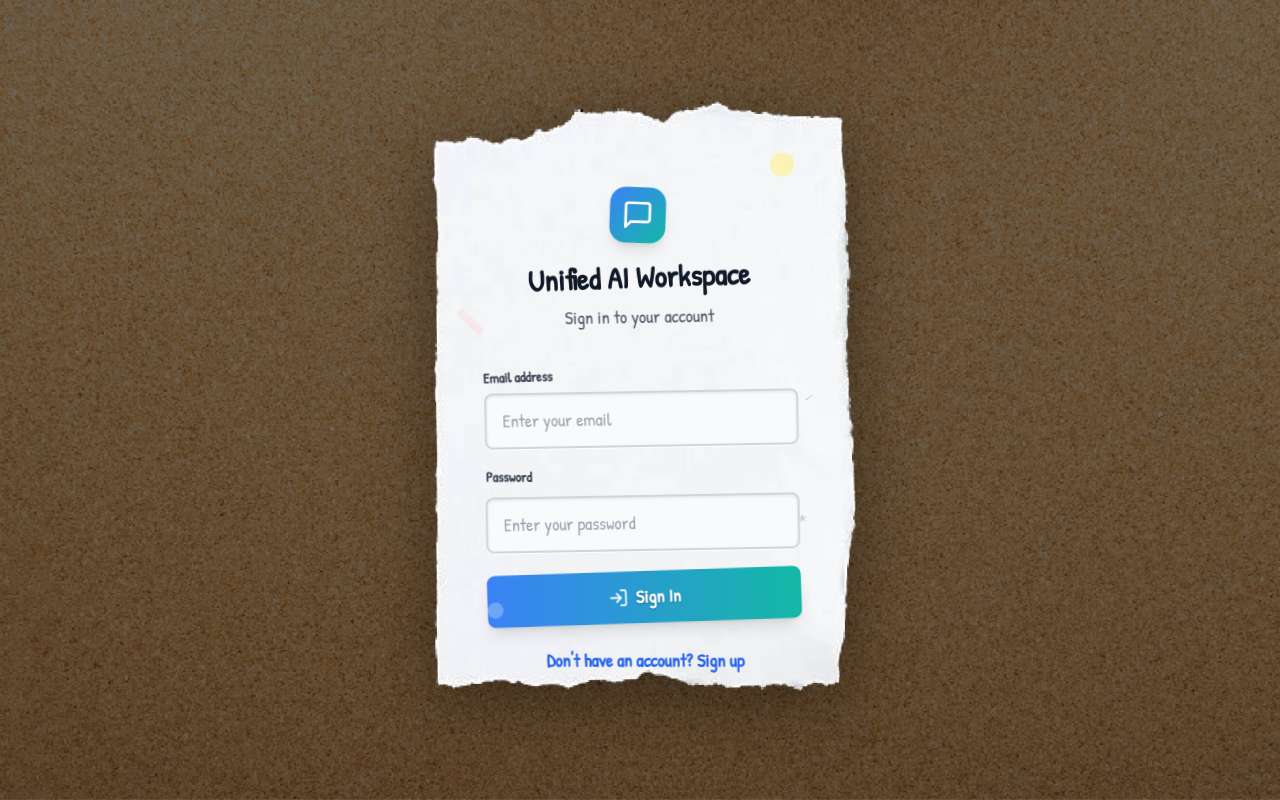
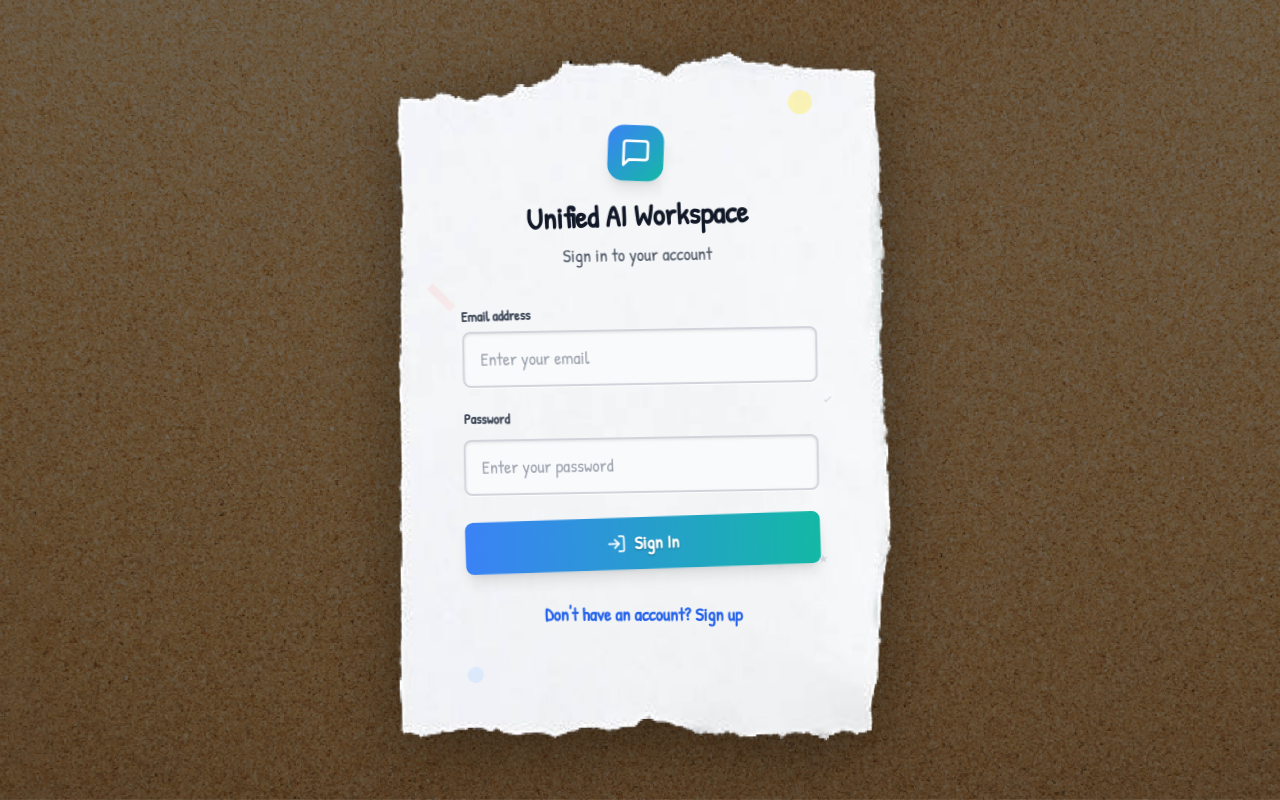
Before and after one commit to bananamon423/Bolt-hackathon, a React (Vite) app: page /admin in a window 1280 px wide. Built offline with nearby package versions, Linux system fonts and the light colour scheme; no server answers.

Commit message:
Make torn paper bigger to fit sign-up form

```diff
--- a/src/components/AuthForm.tsx
+++ b/src/components/AuthForm.tsx
@@ -45,8 +45,8 @@ export function AuthForm({ onSignIn, onSignUp }: AuthFormProps) {
         backgroundAttachment: 'fixed'
       }}
     >
-      <div className="max-w-md w-full">
-        {/* Torn Paper Container using actual image */}
+      <div className="max-w-lg w-full">
+        {/* Torn Paper Container using actual image - made bigger */}
         <div
           className="relative"
           style={{
@@ -56,14 +56,15 @@ export function AuthForm({ onSignIn, onSignUp }: AuthFormProps) {
             backgroundRepeat: 'no-repeat',
             filter: 'drop-shadow(0 15px 35px rgba(0,0,0,0.4))',
             transform: 'rotate(-1deg)',
-            aspectRatio: '3/4',
-            minHeight: '600px'
+            aspectRatio: '3/4.2',
+            minHeight: '750px',
+            width: '100%'
           }}
         >
-          {/* Content overlay positioned within the paper bounds */}
-          <div className="absolute inset-0 p-8 pt-16 pb-12" style={{
-            // Adjust these values to fit content within the visible paper area
-            margin: '5% 8% 8% 8%'
+          {/* Content overlay positioned within the paper bounds with more generous padding */}
+          <div className="absolute inset-0 p-12 pt-20 pb-16" style={{
+            // More generous margins to ensure content fits well within the paper
+            margin: '4% 6% 6% 6%'
           }}>
             {/* Header */}
             <div className="text-center mb-8">
@@ -80,8 +81,8 @@ export function AuthForm({ onSignIn, onSignUp }: AuthFormProps) {
               </p>
             </div>
 
-            {/* Form */}
-            <form onSubmit={handleSubmit} className="space-y-5">
+            {/* Form with better spacing */}
+            <form onSubmit={handleSubmit} className="space-y-6">
               {isSignUp && (
                 <div className="transform rotate-1">
                   <label htmlFor="username" className="block text-sm font-bold text-gray-700 mb-2">
@@ -163,8 +164,8 @@ export function AuthForm({ onSignIn, onSignUp }: AuthFormProps) {
               </button>
             </form>
 
-            {/* Toggle Sign Up/Sign In */}
-            <div className="mt-6 text-center">
+            {/* Toggle Sign Up/Sign In with better spacing */}
+            <div className="mt-8 text-center">
               <button
                 onClick={() => setIsSignUp(!isSignUp)}
                 className="text-blue-600 hover:text-blue-700 font-bold transition-colors text-lg transform rotate-1 hover:rotate-0 inline-block"
@@ -173,16 +174,16 @@ export function AuthForm({ onSignIn, onSignUp }: AuthFormProps) {
               </button>
             </div>
 
-            {/* Decorative elements - positioned to look natural on the paper */}
-            <div className="absolute top-8 right-8 w-6 h-6 bg-yellow-200 rounded-full opacity-60 transform rotate-45"></div>
-            <div className="absolute bottom-12 left-8 w-4 h-4 bg-blue-200 rounded-full opacity-40 transform -rotate-12"></div>
-            <div className="absolute top-1/3 left-4 w-2 h-8 bg-red-200 opacity-30 transform -rotate-45"></div>
+            {/* Decorative elements - repositioned for larger paper */}
+            <div className="absolute top-12 right-12 w-6 h-6 bg-yellow-200 rounded-full opacity-60 transform rotate-45"></div>
+            <div className="absolute bottom-16 left-12 w-4 h-4 bg-blue-200 rounded-full opacity-40 transform -rotate-12"></div>
+            <div className="absolute top-1/3 left-6 w-2 h-8 bg-red-200 opacity-30 transform -rotate-45"></div>
 
-            {/* Small doodles to make it feel more handwritten */}
-            <div className="absolute top-1/2 right-4 text-gray-300 text-xs transform rotate-12 font-patrick">
+            {/* Small doodles to make it feel more handwritten - repositioned */}
+            <div className="absolute top-1/2 right-8 text-gray-300 text-xs transform rotate-12 font-patrick">
               ✓
             </div>
-            <div className="absolute bottom-1/4 right-6 text-gray-300 text-xs transform -rotate-6 font-patrick">
+            <div className="absolute bottom-1/4 right-10 text-gray-300 text-xs transform -rotate-6 font-patrick">
               ★
             </div>
           </div>
```
